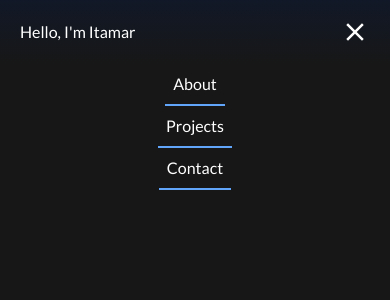
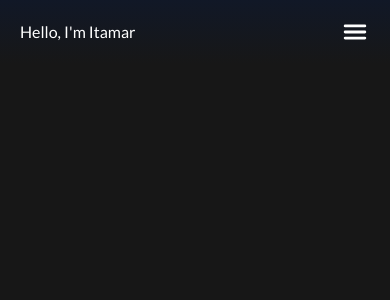
Before and after one commit to itamarprado/My-Portfolio, a React (Vite) app: page / in a window 390 px wide. Shown: the top 300 px of the page. Built offline with nearby package versions, Linux system fonts and the light colour scheme.

Commit message:
refactor: z-index and state

```diff
--- a/src/components/Menu/Menu.jsx
+++ b/src/components/Menu/Menu.jsx
@@ -3,7 +3,7 @@ import { IoMenu } from "react-icons/io5";
 import { IoMdClose } from "react-icons/io";
 
 const Menu = () => {
-  const [isOpen, setIsOpen] = useState(true)
+  const [isOpen, setIsOpen] = useState(false)
   const toggleMenu = () => {
     setIsOpen(!isOpen)
   }
@@ -11,7 +11,7 @@ const Menu = () => {
     <div className="flex justify-between items-center px-5 relative bg-gradient-to-b from-gray-900 to-transparent">
         <div className="py-5">Hello, I&apos;m Itamar</div>
         <div className="cursor-pointer relative sm:hidden py-2" onClick={toggleMenu}>{isOpen ? <IoMdClose size={30}/> : <IoMenu size={30}/>}</div>
-        <nav className={`${isOpen ? "flex fixed" : "hidden"} pb-8 bg-neutral-900 absolute top-full left-0 flex-col w-full items-center sm:flex sm:gap-3 sm:flex-row sm:relative sm:w-max sm:left-0`}>
+        <nav className={`${isOpen ? "flex" : "hidden"} z-50 pb-8 bg-neutral-900 absolute top-full left-0 flex-col w-full items-center sm:flex sm:gap-3 sm:flex-row sm:relative sm:w-max sm:left-0`}>
           <a className="p-2 cursor-pointer border-b-2 border-blue-400 border- sm:border-b-transparent hover:border-b-blue-400 hover:text-blue-400">About</a>
           <a className="p-2 cursor-pointer border-b-2 border-blue-400 border- sm:border-b-transparent hover:border-b-blue-400 hover:text-blue-400">Projects</a>
           <a className="p-2 cursor-pointer border-b-2 border-blue-400 border- sm:border-b-transparent hover:border-b-blue-400 hover:text-blue-400">Contact</a>
```
